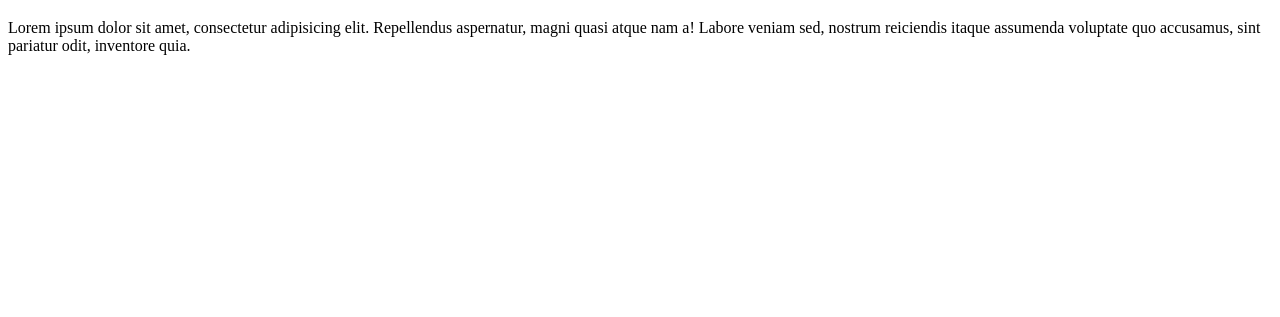
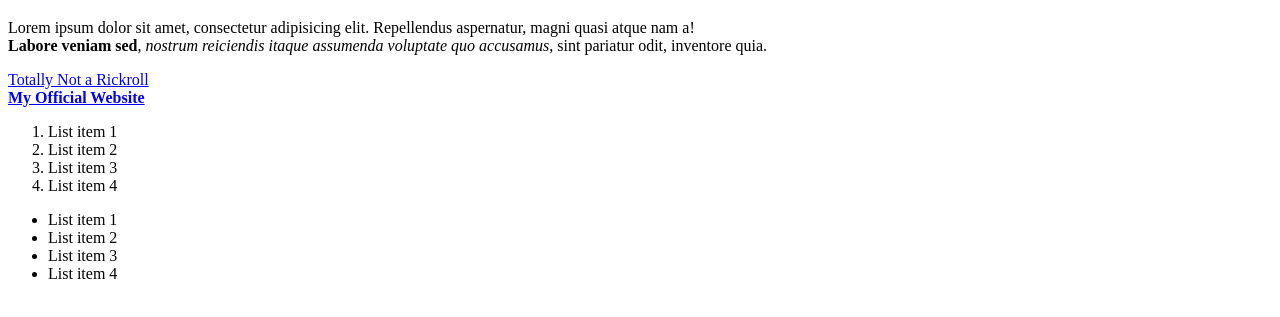
Before and after one commit to themediumm/now, a plain HTML site: page index.html in a window 1280 px wide. Shown: the part 61-378 px from the top of the page. Drawn offline with Linux system fonts and the light colour scheme.

Commit message:
added lists

```diff
--- a/index.html
+++ b/index.html
@@ -7,7 +7,21 @@
     <body>
 <!-- This is a comment
 -->
-	<h1>Now</h1>
-   	<p> Lorem ipsum dolor sit amet, consectetur adipisicing elit. Repellendus aspernatur, magni quasi atque nam a! Labore veniam sed, nostrum reiciendis itaque assumenda voluptate quo accusamus, sint pariatur odit, inventore quia.</p>
-    </body>
+	<h1 title="My project">Now</h1>
+   	<p> Lorem ipsum dolor sit amet, consectetur adipisicing elit. Repellendus aspernatur, magni quasi atque nam a!<br>
+         <strong>Labore veniam sed</strong>, <em>nostrum reiciendis itaque assumenda voluptate quo accusamus</em>, sint pariatur odit, inventore quia.</p>
+    <p><a href="https://themedium.tech/hmm" target="_blank">Totally Not a Rickroll</a><br><a href="https://themedium.tech/" target="_blank"><strong>My Official Website</strong></a></p>
+        <ol>
+            <li>List item 1</li>
+            <li>List item 2</li>
+            <li>List item 3</li>
+            <li>List item 4</li>
+        </ol>
+        <ul>
+            <li>List item 1</li>
+            <li>List item 2</li>
+            <li>List item 3</li>
+            <li>List item 4</li>
+        </ul>
+</body>
  </html>
```
